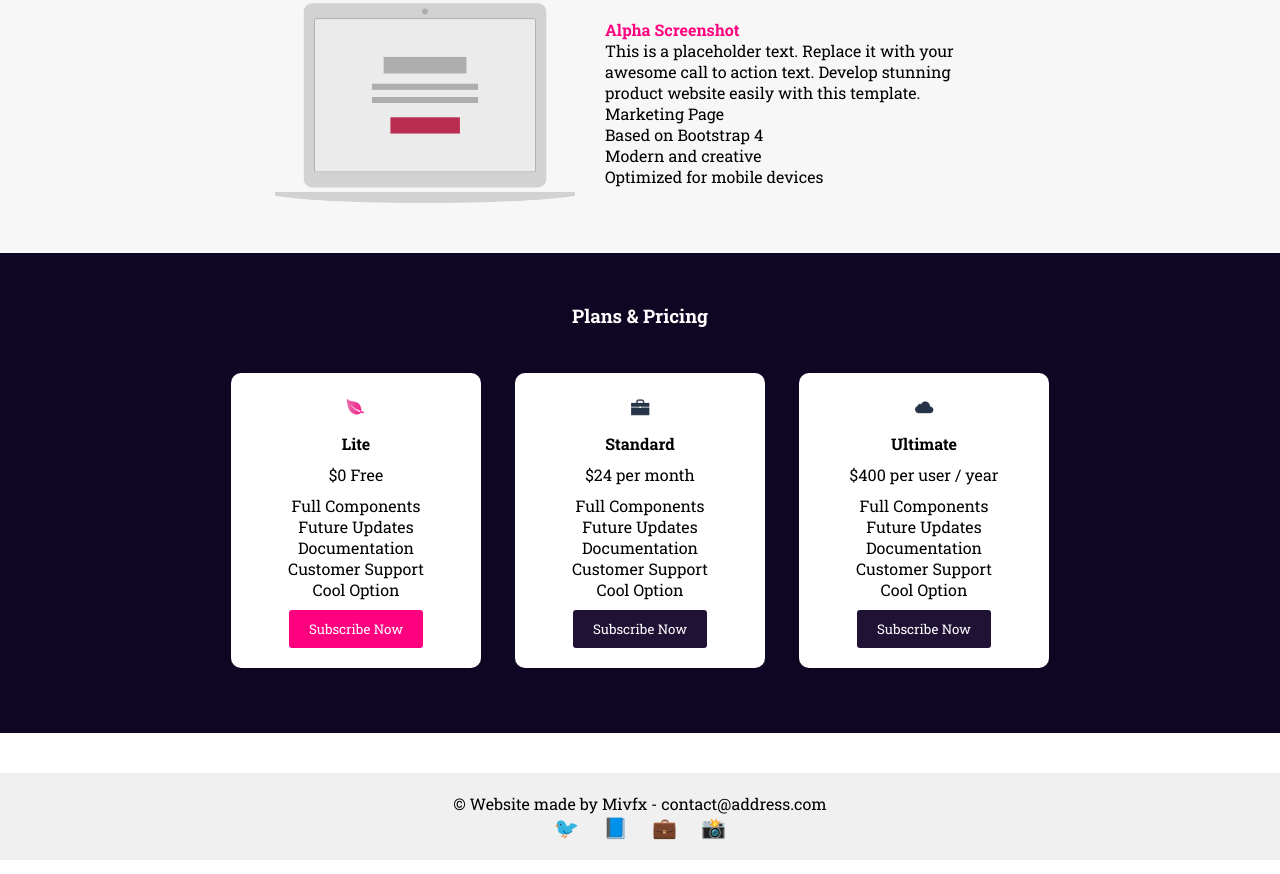
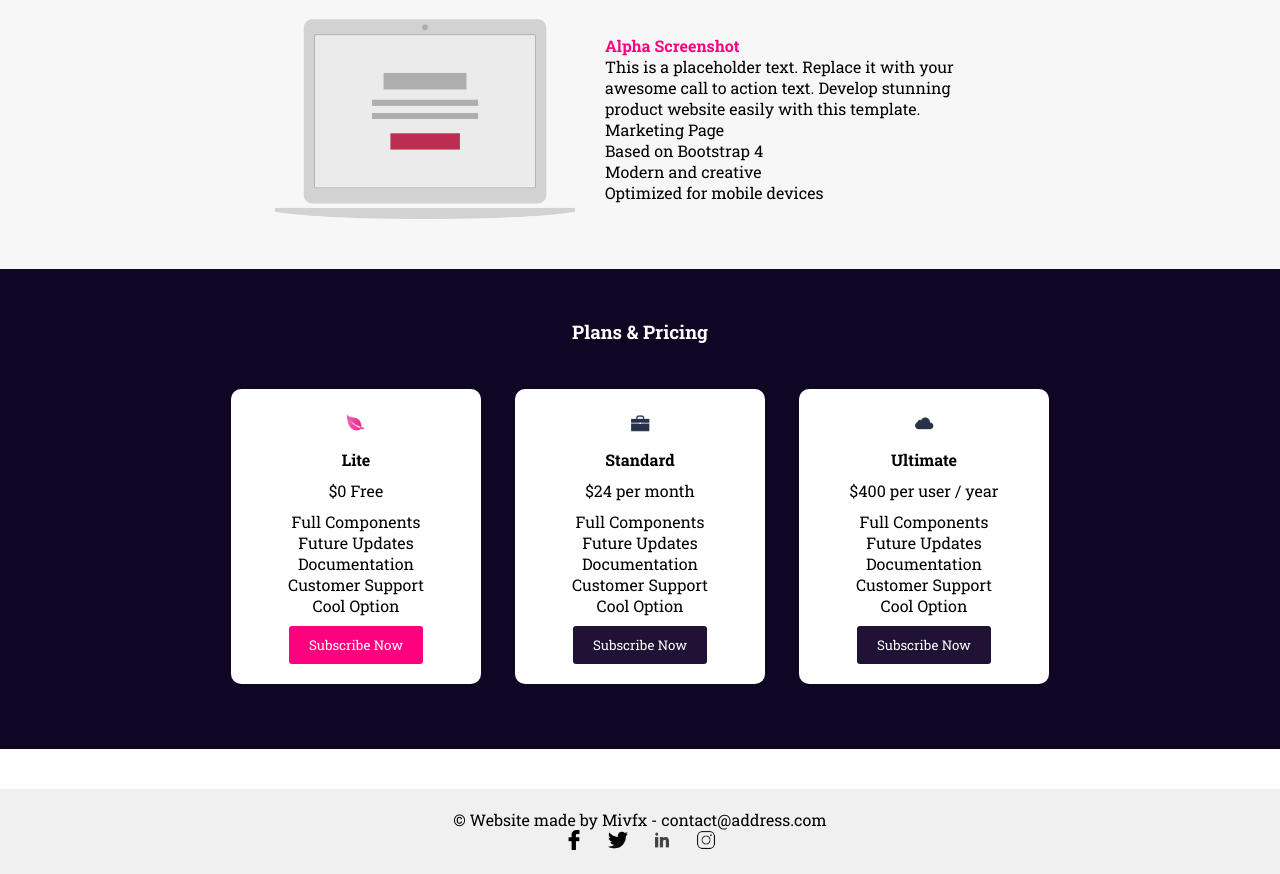
Before and after one commit to LeotookMasterCoder/Proyecto-Bleux, a plain HTML site: page index.html in a window 1280 px wide. Shown: the part 676-1550 px from the top of the page. Drawn offline with Linux system fonts and the light colour scheme.

Commit message:
DA Tercer Commit Bleux

```diff
--- a/index.html
+++ b/index.html
@@ -74,10 +74,10 @@
   <footer>
     <p>© Website made by Mivfx - contact@address.com</p>
     <div class="redes-sociales">
-      <span>🐦</span>
-      <span>📘</span>
-      <span>💼</span>
-      <span>📸</span>
+      <span><img src="assets/img/facebook.png" alt="facebook"></span>
+      <span><img src="assets/img/Twitter.jpg" alt="Twitter"></span>
+      <span><img src="assets/img/Linkein.webp" alt="Linkein"></span>
+      <span><img src="assets/img/Instagram.png" alt="Instagram"></span>
     </div>
   </footer>
 
--- a/styles/archivo.css
+++ b/styles/archivo.css
@@ -21,7 +21,8 @@ nav {
 }
 
 .logo {
-  width: 50px;
+  width: 120px;
+  height: 50px;
 }
 
 .menu {
@@ -204,7 +205,9 @@ footer {
   margin-top: 40px;
 }
 
-.redes-sociales span {
+.redes-sociales img {
   font-size: 20px;
   margin: 0 10px;
+  width: 20px;
+  height: auto;
 }
```
Also changed, not shown: assets/img/Instagram.png (added), assets/img/Linkein.webp (added), assets/img/Twitter.jpg (added), assets/img/facebook.png (added).
